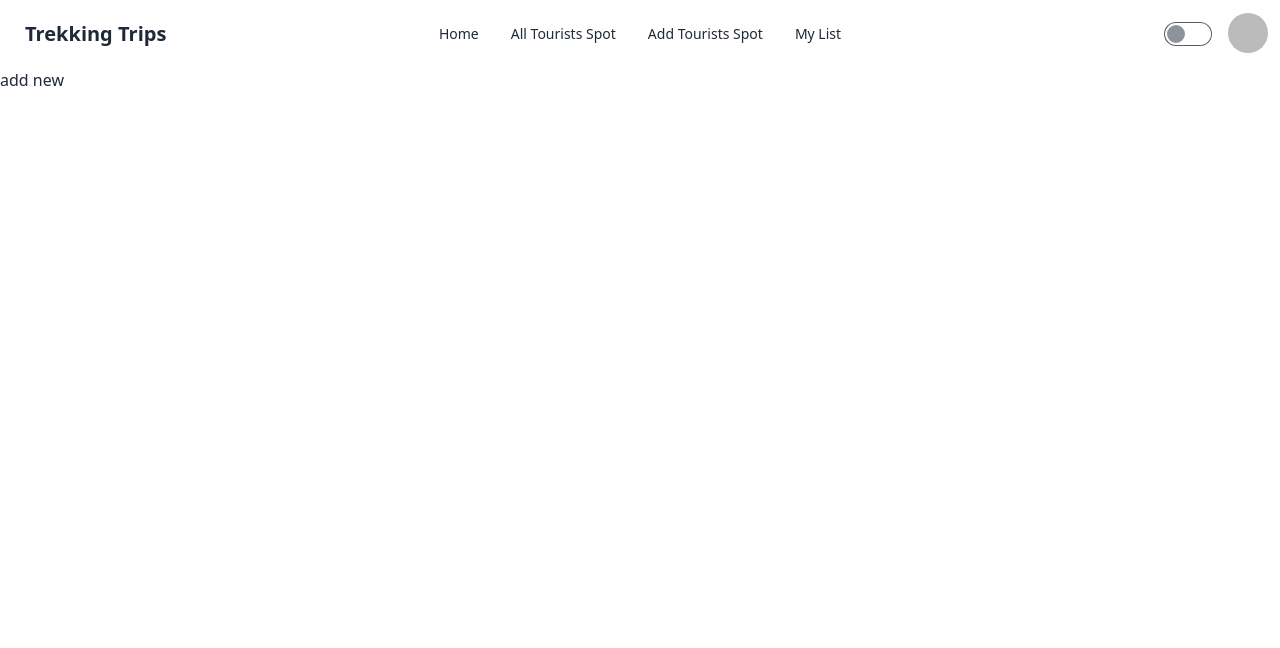
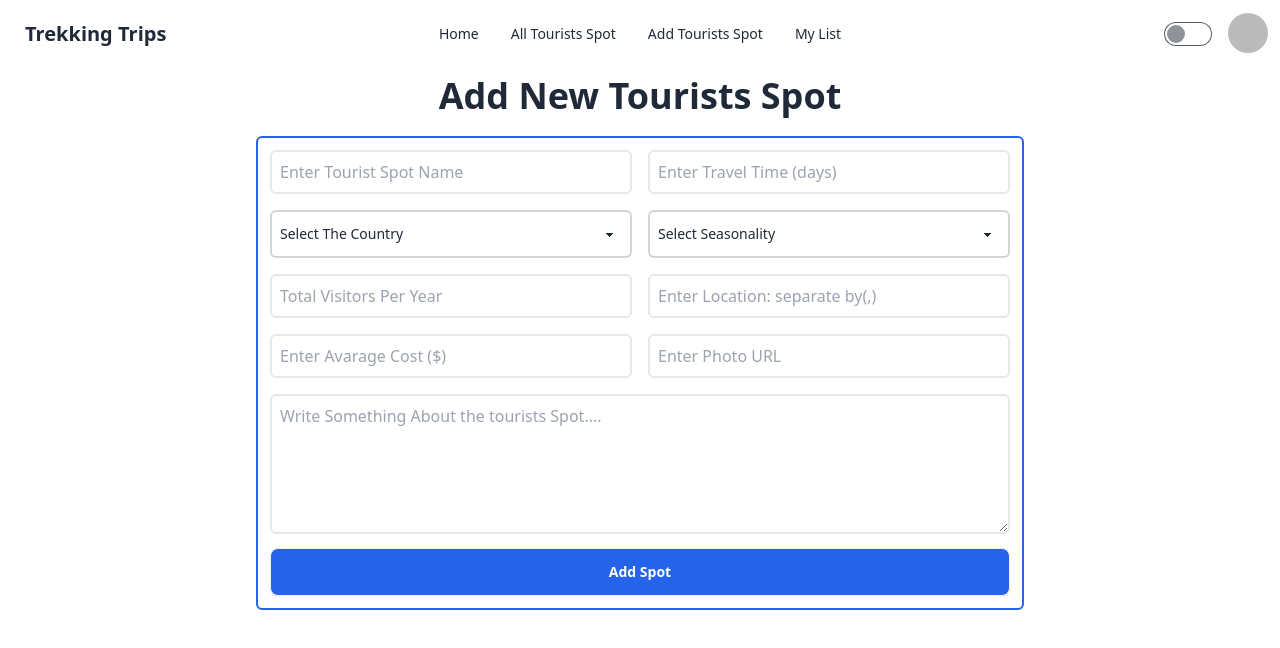
Before and after one commit to jsDeveloper001/trekking-trips-client, a React (Vite) app: page /add-new-tourists-spot in a window 1280 px wide. Shown: the top 648 px of the page. Built offline with nearby package versions, Linux system fonts and the light colour scheme; no server answers; sample sign-in values are in the browser's storage.

Commit message:
view details of the tourist spot by dynamic id

```diff
--- a/package.json
+++ b/package.json
@@ -10,6 +10,7 @@
     "preview": "vite preview"
   },
   "dependencies": {
+    "axios": "^1.6.8",
     "firebase": "^10.11.1",
     "react": "^18.2.0",
     "react-dom": "^18.2.0",
--- /dev/null
+++ b/src/Components/TouristSpot/TouristSpot.jsx
@@ -0,0 +1,22 @@
+import axios from 'axios';
+import React, { useEffect } from 'react';
+import { Link } from 'react-router-dom';
+
+const TouristSpot = ({ touristSpot }) => {
+    // useEffect(()=>{
+    //     axios.get("")
+    //     .then(data => console.log(data.data))
+    // }, [])
+    return (
+        <div>
+            <div className='border-2 p-4'>
+                <img src={touristSpot.image} alt="Tourist Spot Image" className='w-full' />
+                <h2>{touristSpot.name}</h2>
+                <p>{touristSpot.cost}</p>
+                <Link to={`/tourist-spot/${touristSpot._id}`}><button className='btn w-full bg-green-500 hover:bg-green-600 text-white'>View Details</button></Link>
+            </div>
+        </div>
+    );
+};
+
+export default TouristSpot;
--- a/src/Pages/AddTouristSpot/AddTouristSpot.jsx
+++ b/src/Pages/AddTouristSpot/AddTouristSpot.jsx
@@ -1,9 +1,81 @@
-import React from 'react';
+import { useContext } from 'react';
+import { FirebaseAuth } from '../../Services/AuthProvider';
+import { useQuery } from 'react-query';
+import axios from 'axios';
+
 
 const AddTouristSpot = () => {
+    const { User } = useContext(FirebaseAuth)
+    const userEmail = User.email
+    const userName = User.displayName
+
+    // console.log(data)
+
+    const AddNewTouristSpot = (e) => {
+        e.preventDefault()
+        const name = e.target.name.value
+        const time = e.target.time.value
+        const country = e.target.country.value
+        const seasonality = e.target.seasonality.value
+        const visitors = e.target.visitors.value
+        const location = e.target.location.value
+        const cost = e.target.cost.value
+        const image = e.target.image.value
+        const details = e.target.details.value
+
+
+        const SpotInfo = { name, time, country, seasonality, visitors, location, cost, image, details, userEmail, userName }
+
+        axios.post("http://localhost:5000/add-tourist-spot", SpotInfo)
+            .then(confirm => {
+                if (confirm.data.insertedId) {
+                    alert("added")
+                }
+            })
+
+
+    }
     return (
-        <div>
-            add new
+        <div className='mt-2'>
+            <h2 className='text-4xl text-center font-bold'>Add New Tourists Spot</h2>
+            <div className='flex justify-center mt-5 h-auto px-5'>
+                <div className='border-2 border-blue-600 w-full sm:max-w-3xl rounded-md p-3'>
+                    <form onSubmit={AddNewTouristSpot}>
+                        <div className='grid grid-cols-1 md:grid-cols-2 gap-4'>
+
+                            <input type="text" className='bg-transparent border-2 p-2 rounded-md focus:outline-blue-400 duration-100' placeholder='Enter Tourist Spot Name' name='name' required />
+
+                            <input type="number" className='bg-transparent border-2 p-2 rounded-md focus:outline-blue-400 duration-100' placeholder='Enter Travel Time (days)' name='time' required />
+
+                            <select name='country' className="select select-bordered border-2 p-2 rounded-md focus:outline-blue-400 duration-100 w-full" required>
+                                <option value={"Bangladesh"} disabled selected className='text-gray-200'>Select The Country</option>
+                                <option value={"Bangladesh"}>Bangladesh</option>
+                                <option value={"Thailand"}>Thailand</option>
+                                <option value={"Indonesia"}>Indonesia</option>
+                                <option value={"Malaysia"}>Malaysia</option>
+                                <option value={"Vietnam"}>Vietnam</option>
+                                <option value={"Cambodia"}>Cambodia</option>
+                            </select>
+
+                            <select name='seasonality' className="select select-bordered border-2 p-2 rounded-md focus:outline-blue-400 duration-100 w-full" required>
+                                <option value={"winter"} disabled selected>Select Seasonality</option>
+                                <option value={"winter"}>Winter</option>
+                                <option value={"summer"}>Summer</option>
+                            </select>
+
+                            <input type="number" className='bg-transparent border-2 p-2 rounded-md focus:outline-blue-400 duration-100' placeholder='Total Visitors Per Year' name='visitors' required />
+
+                            <input type="text" className='bg-transparent border-2 p-2 rounded-md focus:outline-blue-400 duration-100' placeholder='Enter Location: separate by(,)' name='location' required />
+
+                            <input type="number" className='bg-transparent border-2 p-2 rounded-md focus:outline-blue-400 duration-100' placeholder='Enter Avarage Cost ($)' name='cost' required />
+
+                            <input type="url" className='bg-transparent border-2 p-2 rounded-md focus:outline-blue-400 duration-100 w-full' placeholder='Enter Photo URL' name='image' required />
+                        </div>
+                        <textarea name="details" rows="5" className='bg-transparent border-2 mt-4 p-2 rounded-md focus:outline-blue-400 duration-100 w-full' placeholder='Write Something About the tourists Spot....' required></textarea>
+                        <button className='btn bg-blue-600 hover:bg-blue-700 duration-500 text-white font-semibold mt-2 w-full'>Add Spot</button>
+                    </form>
+                </div>
+            </div>
         </div>
     );
 };
--- a/src/Pages/AllTouristsSpot/AllTouristsSpot.jsx
+++ b/src/Pages/AllTouristsSpot/AllTouristsSpot.jsx
@@ -1,7 +1,13 @@
+import { useLoaderData } from "react-router-dom";
+import TouristSpot from "../../Components/TouristSpot/TouristSpot";
+
 const AllTouristsSpot = () => {
+    const allTouristSpot = useLoaderData();
     return (
-        <div>
-            all tourists spot
+        <div className='grid gap-4 grid-cols-1 md:grid-cols-2 lg:grid-cols-3'>
+            {
+                allTouristSpot.map(touristSpot => <TouristSpot touristSpot={touristSpot} key={touristSpot._id}></TouristSpot>)
+            }
         </div>
     );
 };
--- /dev/null
+++ b/src/Pages/TouristSpotDetails/TouristSpotDetails.jsx
@@ -0,0 +1,13 @@
+import { useLoaderData } from 'react-router-dom';
+
+const TouristSpotDetails = () => {
+    const TouristSpot = useLoaderData()
+    console.log(TouristSpot)
+    return (
+        <div>
+            <h2>{TouristSpot.name}</h2>
+        </div>
+    );
+};
+
+export default TouristSpotDetails;
--- a/src/Routes/Routes.jsx
+++ b/src/Routes/Routes.jsx
@@ -8,6 +8,7 @@ import PrivateRoute from "./PrivateRoute";
 import MyList from "../Pages/MyList/MyList";
 import AddTouristSpot from "../Pages/AddTouristSpot/AddTouristSpot";
 import AllTouristsSpot from "../Pages/AllTouristsSpot/AllTouristsSpot";
+import TouristSpotDetails from "../Pages/TouristSpotDetails/TouristSpotDetails";
 
 const router = createBrowserRouter([
     {
@@ -37,7 +38,13 @@ const router = createBrowserRouter([
             },
             {
                 path: "all-tourists-spot",
-                element: <AllTouristsSpot />
+                element: <AllTouristsSpot />,
+                loader: () => fetch("http://localhost:5000/all-tourist-spot")
+            },
+            {
+                path: "tourist-spot/:id",
+                element: <PrivateRoute><TouristSpotDetails /></PrivateRoute>,
+                loader: ({ params }) => fetch(`http://localhost:5000/tourist-spot/${params.id}`)
             }
         ]
     }
```
Also changed, not shown: src/Services/LocalStorage.js (deleted), src/Services/ReactQuery.jsx (added), 1 other file (tests, documents, lock files or other folders).
